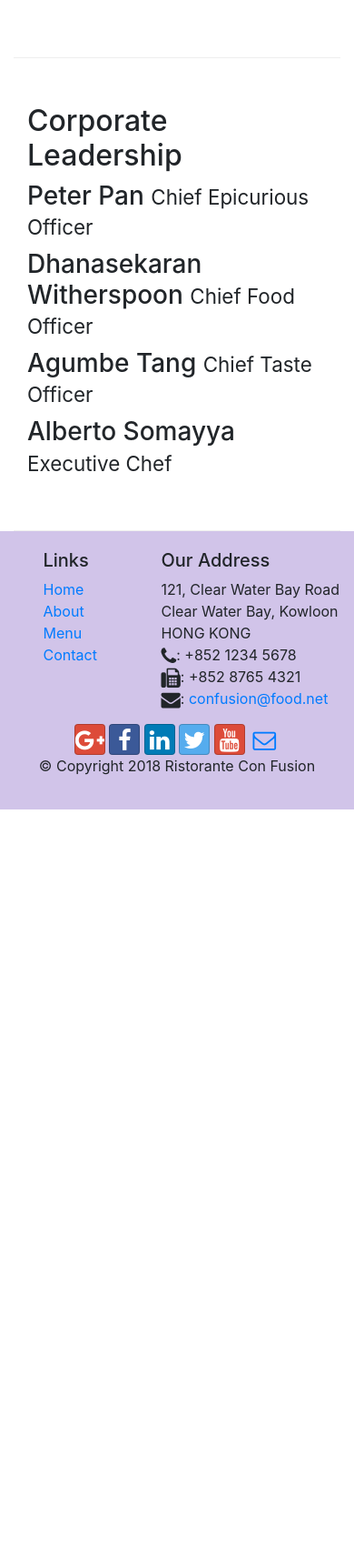
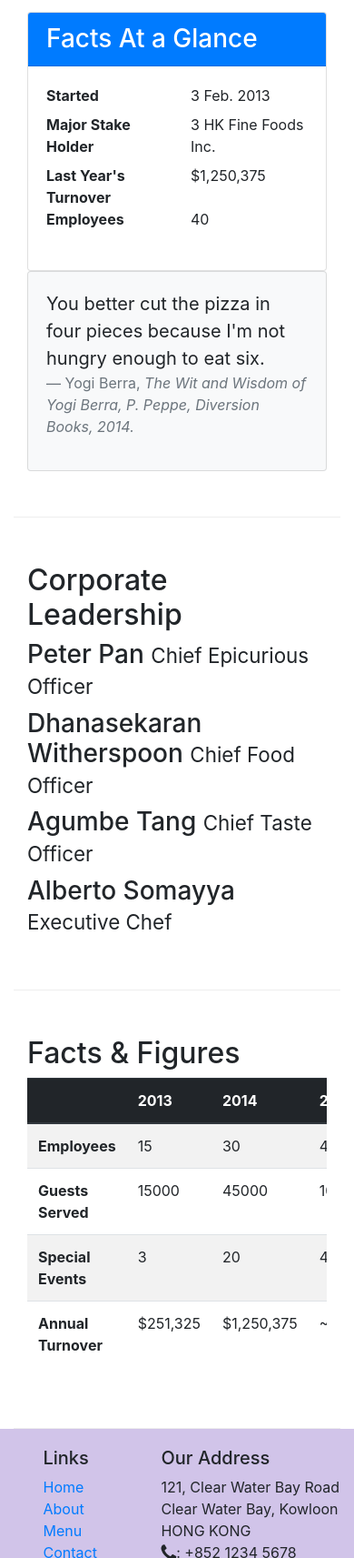
Before and after one commit to jaanviprabhakar/conFusion, a website: page aboutus.html in a window 390 px wide. Shown: the part 1037-2750 px from the top of the page at 91% size. Before the commit the page ends 1927 px from the top, so only its background shows below. Drawn offline with nearby package versions, Linux system fonts and the light colour scheme.

Commit message:
Tables and Cards

```diff
--- a/aboutus.html
+++ b/aboutus.html
@@ -76,8 +76,39 @@
                 <p>Started in 2010, Ristorante con Fusion quickly established itself as a culinary icon par excellence in Hong Kong. With its unique brand of world fusion cuisine that can be found nowhere else, it enjoys patronage from the A-list clientele in Hong Kong.  Featuring four of the best three-star Michelin chefs in the world, you never know what will arrive on your plate the next time you visit us.</p>
                 <p>The restaurant traces its humble beginnings to <em>The Frying Pan</em>, a successful chain started by our CEO, Mr. Peter Pan, that featured for the first time the world's best cuisines in a pan.</p>
             </div>
-            <div>
+
+			<!--Card-->
+            <div class="col-sm">
+				<div class="card">
+					<h3 class="card-header bg-primary text-white">Facts At a Glance</h3>
+					<div class="card-body">
+						<dl class="row">
+							<dt class="col-6">Started</dt>
+							<dd class="col-6">3 Feb. 2013</dd>
+							<dt class="col-6">Major Stake Holder</dt>
+							<dd class="col-6">3 HK Fine Foods Inc.</dd>
+							<dt class="col-6">Last Year's Turnover</dt>
+							<dd class="col-6">$1,250,375</dd>
+							<dt class="col-6">Employees</dt>
+							<dd class="col-6">40</dd>
+						</dl>
+					</div>
+				</div>
             </div>
+			<!--end of card-->
+
+			<!--Second Card-->
+			<div class="col-12">
+				<div class="card card-body bg-light">
+					<blockquote class="blockquote">
+						<!--mb=margin bottom-->
+						<p class="mb-0">You better cut the pizza in four pieces because I'm not hungry enough to eat six.</p>
+						<footer class="blockquote-footer">Yogi Berra,
+							<cite title="Source Title">The Wit and Wisdom of Yogi Berra, P. Peppe, Diversion Books, 2014.</cite>
+						</footer>
+					</blockquote>
+				</div>
+			</div>
         </div>
 
 
@@ -95,6 +126,53 @@
             </div>
        </div>
 
+	   <!--table-->
+		<div class="row row-content">
+			<div class="col-12 col-sm-9">
+				<h2>Facts &amp; Figures</h2>
+				<div class="table-responsive">
+				<table class="table table-striped">
+					<thead class="thead-dark">
+						<tr>
+							<th>&nbsp;</th>
+							<th>2013</th>
+							<th>2014</th>
+							<th>2015</th>
+						</tr>
+					</thead>
+					<tbody>
+						<tr>
+							<th>Employees</th>
+							<td>15</td>
+							<td>30</td>
+							<td>40</td>
+						</tr>
+						<tr>
+							<th>Guests Served</th>
+							<td>15000</td>
+							<td>45000</td>
+							<td>100,000</td>
+						</tr>
+						<tr>
+							<th>Special Events</th>
+							<td>3</td>
+							<td>20</td>
+							<td>45</td>
+						</tr>
+						<tr>
+							<th>Annual Turnover</th>
+							<td>$251,325</td>
+							<td>$1,250,375</td>
+							<td>~$3,000,000</td>
+						</tr>
+					</tbody>
+				</table>
+				</div>
+			</div>
+			<div class="col-12 col-sm-3">
+
+			</div>
+		</div>
     </div>
 
     <footer class="footer">
```
